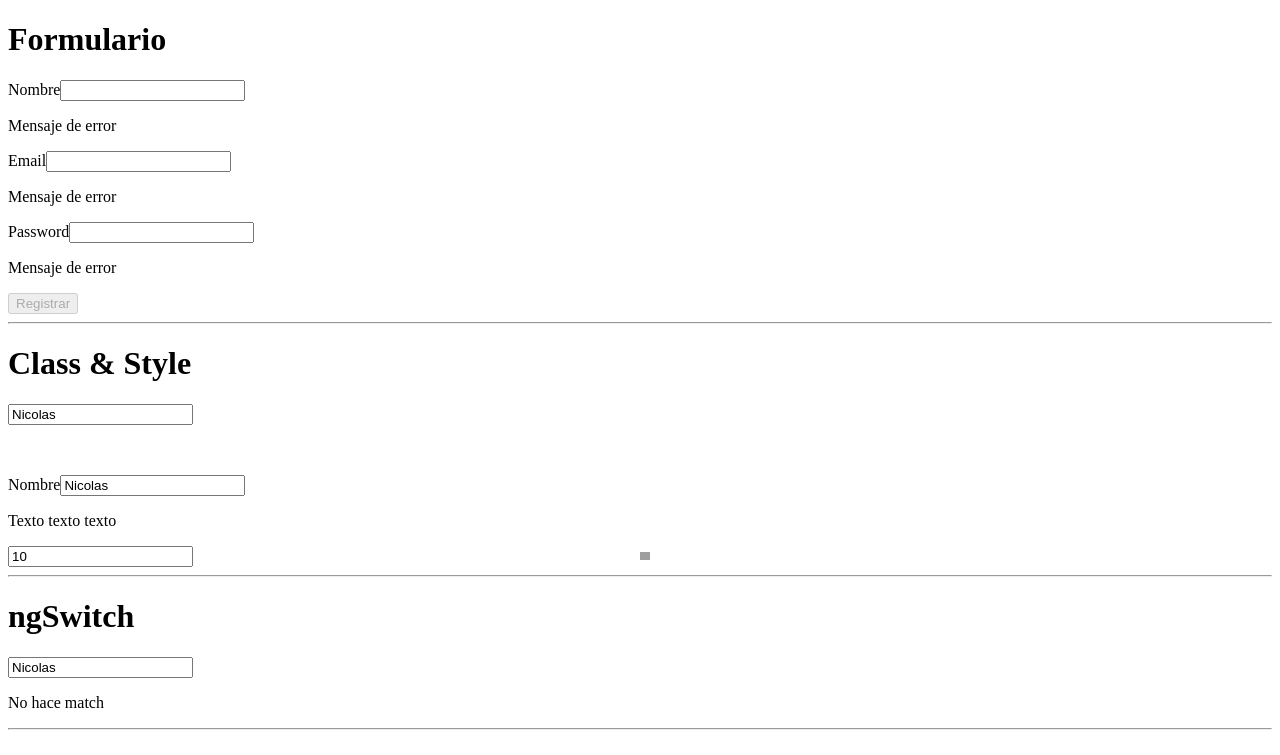
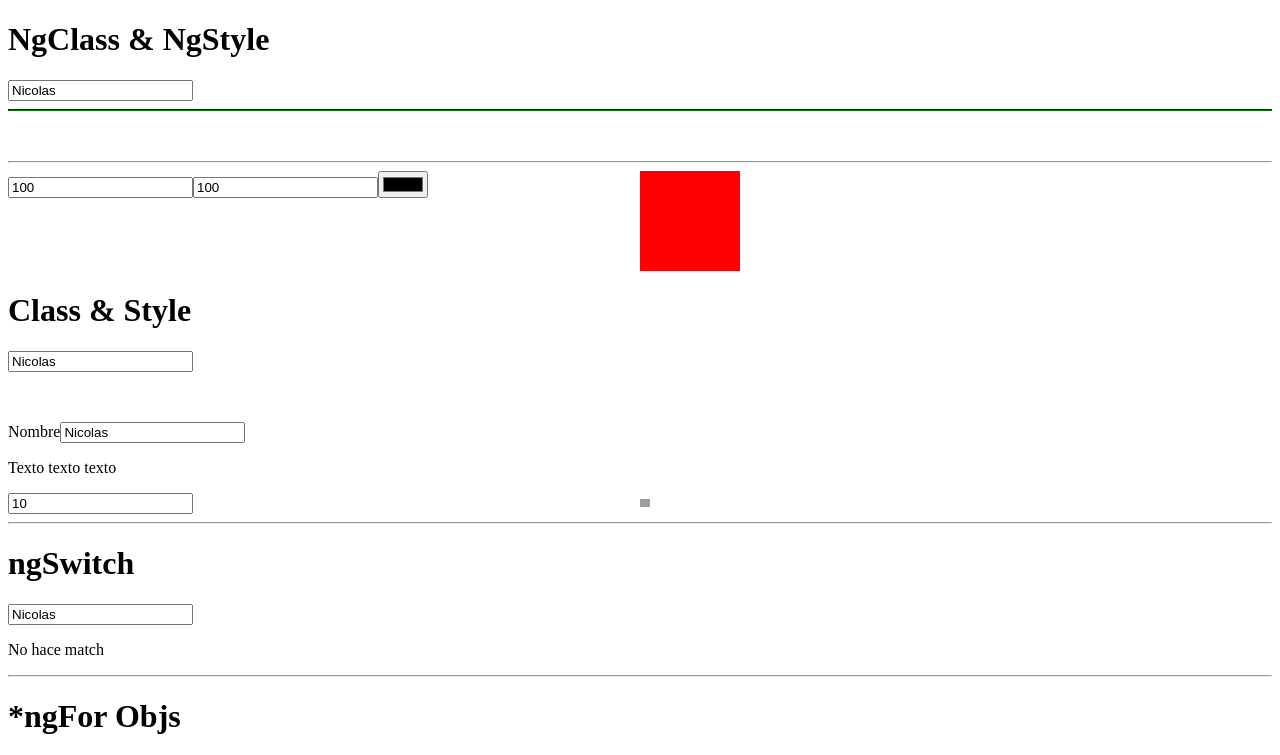
Before and after one commit to Aimee201291/my-store, an Angular app: page / in a window 1280 px wide. Shown: the top 755 px of the page. Built offline with nearby package versions, Linux system fonts and the light colour scheme; grey boxes are pictures that could not be loaded.

Commit message:
Modificados estilos en nueva sección a través de NgClass y NgStyle

```diff
--- a/src/app/app.component.html
+++ b/src/app/app.component.html
@@ -1,23 +1,32 @@
-<h1>Formulario</h1>
-<form (ngSubmit)="onRegister()" #myForm="ngForm">
-  <div class="input-group">
-    <label for="name">Nombre</label>
-    <input type="text" name="name" required id="name" [(ngModel)]="register.name">
-    <p>Mensaje de error</p>
+<h1>NgClass & NgStyle</h1>
+<input type="text" required #nameInput4="ngModel" [(ngModel)]="person.name">
+<hr class="line-error"
+  [ngClass]="{
+    'valid': nameInput4.valid,
+    'invalid': nameInput4.invalid
+  }"
+/>
+<p class="message-error" [class.invalid]="nameInput4.invalid">
+  El campo es requerido
+</p>
+<hr/>
+
+<div class="styles">
+  <div>
+    <input type="number" [(ngModel)]="box.width">
+    <input type="number" [(ngModel)]="box.height">
+    <input type="color" [(ngModel)]="box.background">
   </div>
-  <div class="input-group">
-    <label for="email">Email</label>
-    <input type="email" name="email" required id="email" [(ngModel)]="register.email">
-    <p>Mensaje de error</p>
+  <div>
+    <div [ngStyle]="{
+      'width.px': box.width,
+      'height.px': box.height,
+      'background-color': box.background,
+      'display': 'block'
+    }"></div>
   </div>
-  <div class="input-group">
-    <label for="password">Password</label>
-    <input type="password" name="password" required id="password" [(ngModel)]="register.password">
-    <p>Mensaje de error</p>
-  </div>
-  <button [disabled]="myForm.invalid" type="submit">Registrar</button>
-</form>
-<hr/>
+</div>
+
 
 <h1>Class & Style</h1>
 <input type="text" required #nameInput2="ngModel" [(ngModel)]="person.name">
--- a/src/app/app.component.scss
+++ b/src/app/app.component.scss
@@ -37,6 +37,17 @@
     }
 }
 
+.line-error {
+    height: 0;
+    border-bottom: 1px solid;
+    &.invalid {
+        border-color: red;
+    }
+    &.valid {
+        border-color: green;
+    }
+}
+
 .styles {
     display: grid;
     grid-template-columns: repeat(2, 1fr);
--- a/src/app/app.component.ts
+++ b/src/app/app.component.ts
@@ -12,11 +12,6 @@ export class AppComponent {
   age = 18;
   img = 'https://www.w3schools.com/howto/img_avatar.png';
   btnDisabled = true;
-  register = {
-    name: '',
-    email: '',
-    password: '',
-  }
   person = {
     name: 'Nicolas',
     age: 18,
@@ -25,6 +20,11 @@ export class AppComponent {
 
   names: string[] = ['Nico', 'Juli', 'Santi'];
   newName: string = '';
+  box = {
+    width: 100,
+    height: 100,
+    background: 'red'
+  }
   products: Product[] = [
     {
       name: 'EL mejor juguete',
@@ -85,8 +85,4 @@ export class AppComponent {
   deleteName(index: number) {
     this.names.splice(index, 1);
   }
-
-  onRegister() {
-    console.log(this.register);
-  }
 }
```
